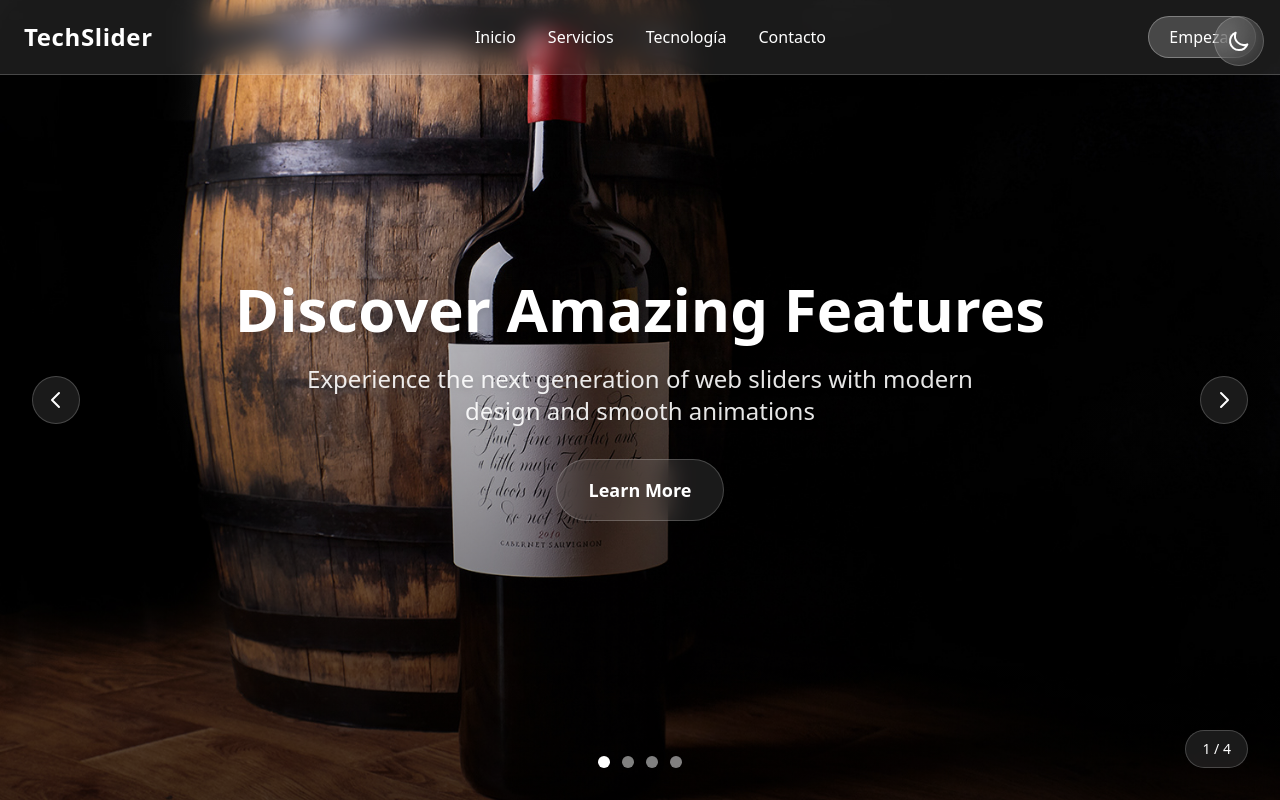
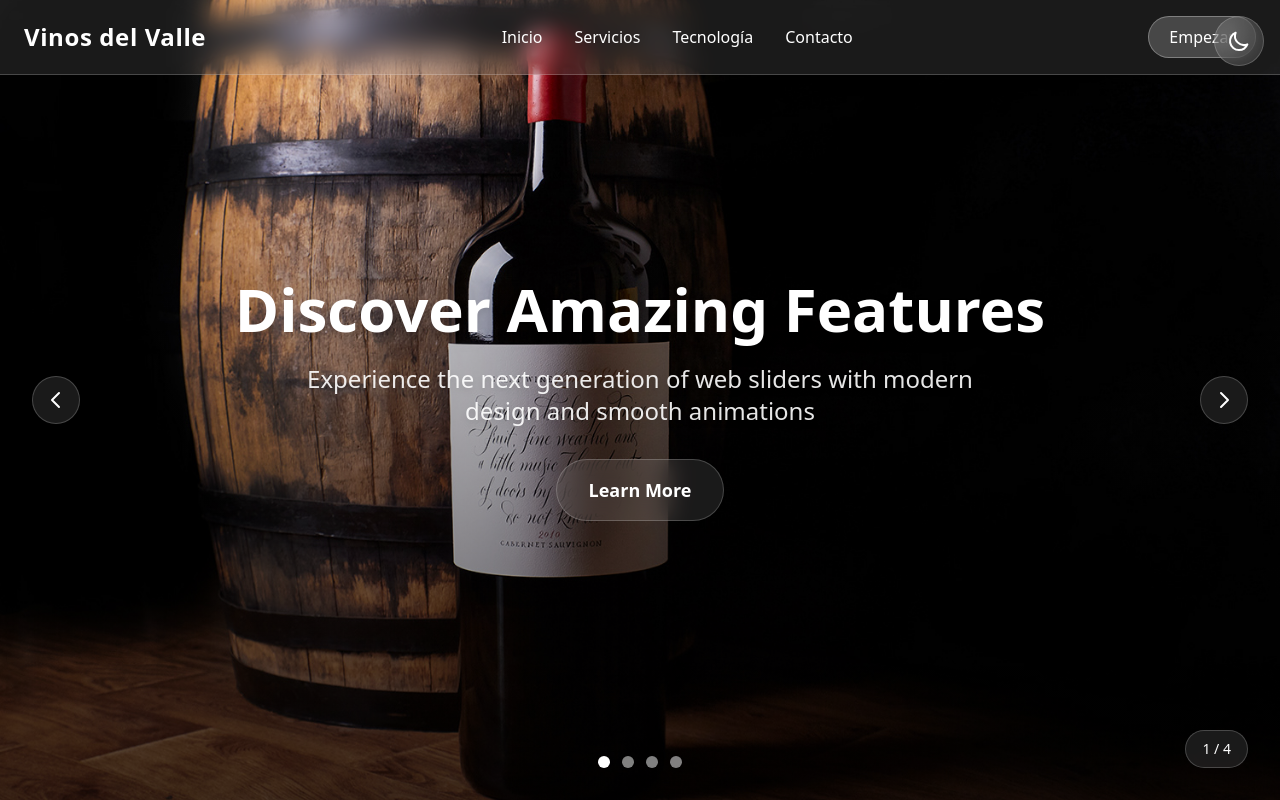
Before and after one commit to valle79/TECNOLOGIAWEB_SLIDER, a Flask app: page / in a window 1280 px wide. Run offline with Flask 3, Linux system fonts and the light colour scheme; some libraries are stand-ins or nearby versions.

Commit message:
update index.html

```diff
--- a/templates/index.html
+++ b/templates/index.html
@@ -22,7 +22,7 @@
 
             <!-- Logo -->
             <div class="text-white text-2xl font-bold tracking-wide">
-                TechSlider
+                Vinos del Valle
             </div>
 
             <!-- Menu Desktop -->
```
Also changed, not shown: README.md, 3 other files.
